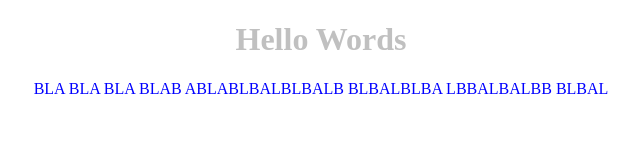
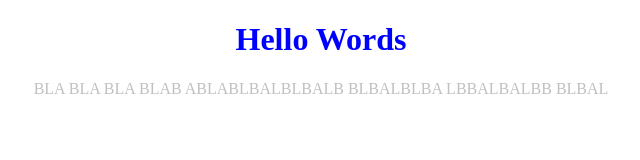
Before and after one commit to Totokoutonio/Exo_OpenClassRoom, a plain HTML site: page index.html in a window 1280 px wide. Shown: the whole page, without its empty margins (319-959 px from the left). Drawn offline with Linux system fonts and the light colour scheme.

Commit message:
invertion des couleur de h1 et p

```diff
--- a/style.css
+++ b/style.css
@@ -1,10 +1,10 @@
-h1 { color: silver;
+h1 { color: blue;
       text-align: center
          }
 
 
 
 
-p { color: blue;
+p { color: silver;
     text-align: center
      }
```
